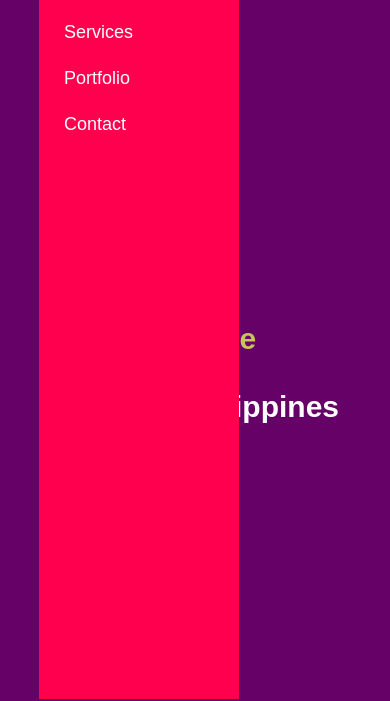
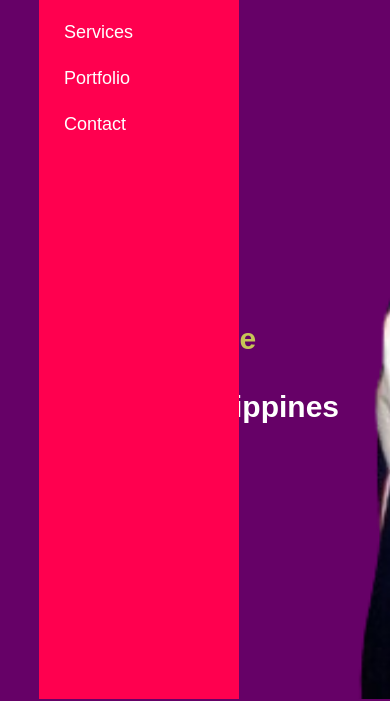
Before and after one commit to Seicchibloom/Client-Projects, a plain HTML site: page index.html in a window 390 px wide. Shown: the part 145-846 px from the top of the page. Drawn offline with nearby package versions, Linux system fonts and the light colour scheme.

Commit message:
client proj

```diff
--- a/style.css
+++ b/style.css
@@ -15,7 +15,11 @@ body{
 #header{
     width: 100%;
     height: 100vh;
-    background-image: url();
+    background-image: url(Wang-removebg-preview.png);
+    background-size: cover;
+    background-position: center;
+
+
 }
 .container{
     padding:10px 10%;
@@ -26,6 +30,7 @@ nav{
     align-items: center;
     justify-content: space-between;
     flex-wrap: wrap;
+    z-index: 1000;
 }
 .logo{
     width: 140px;
@@ -60,7 +65,8 @@ nav ul li a:hover::after{
 }
 .header-text{
     margin-top: 20%;
-    font-size:30px
+    font-size:30px;
+
 }
 .header-text h1{
     font-size:60px;
@@ -419,7 +425,7 @@ nav .fas{
 }
 @media only screen and (max-width:600px){
     #header{
-        background-image: url();
+        background-image: url(Wang-removebg-preview.png);
     }
     .header-text{
         margin-top:100%;
```
Also changed, not shown: 422-4220502_ciit-logo-negative-ciit-college-of-arts-and.png (added), Wang-removebg-preview.png (added).
